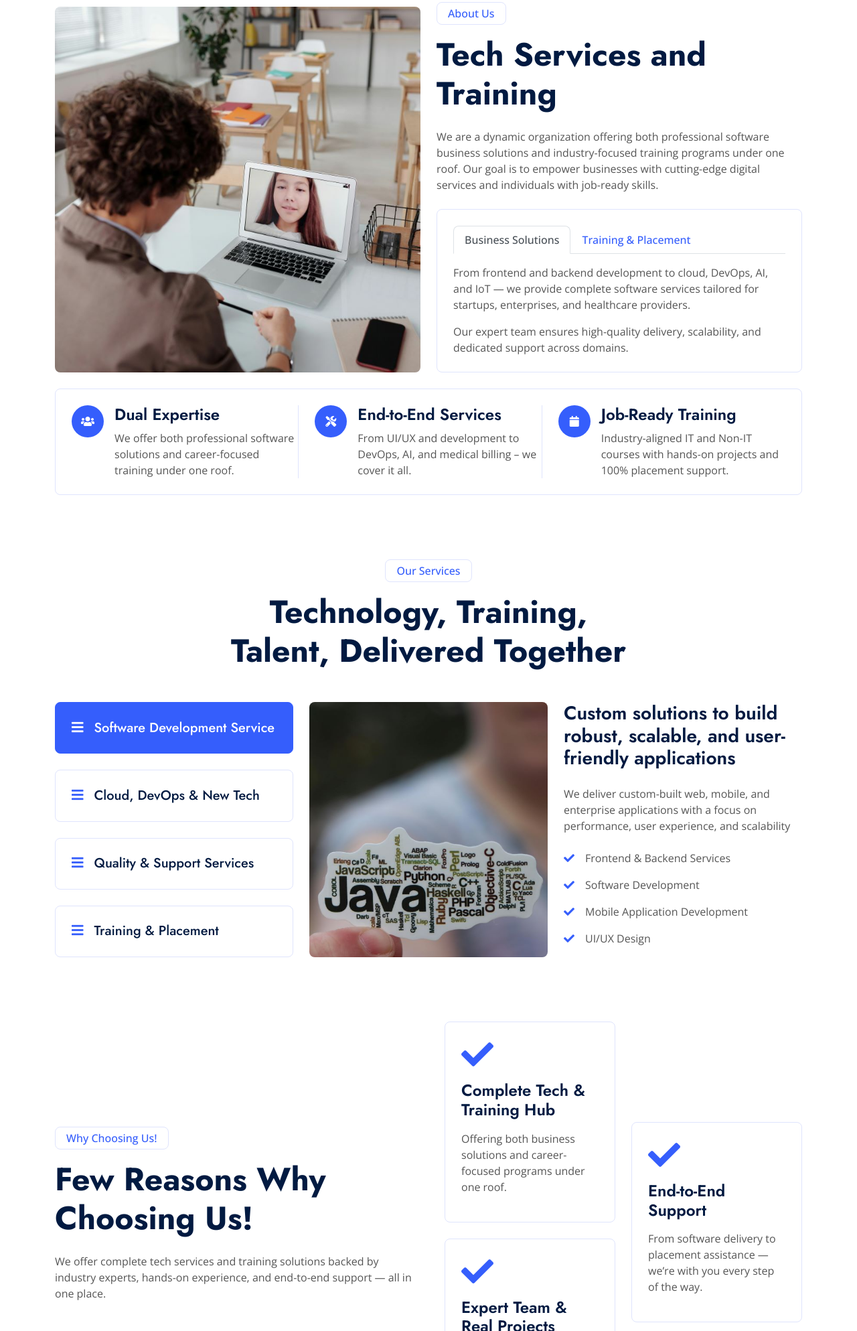
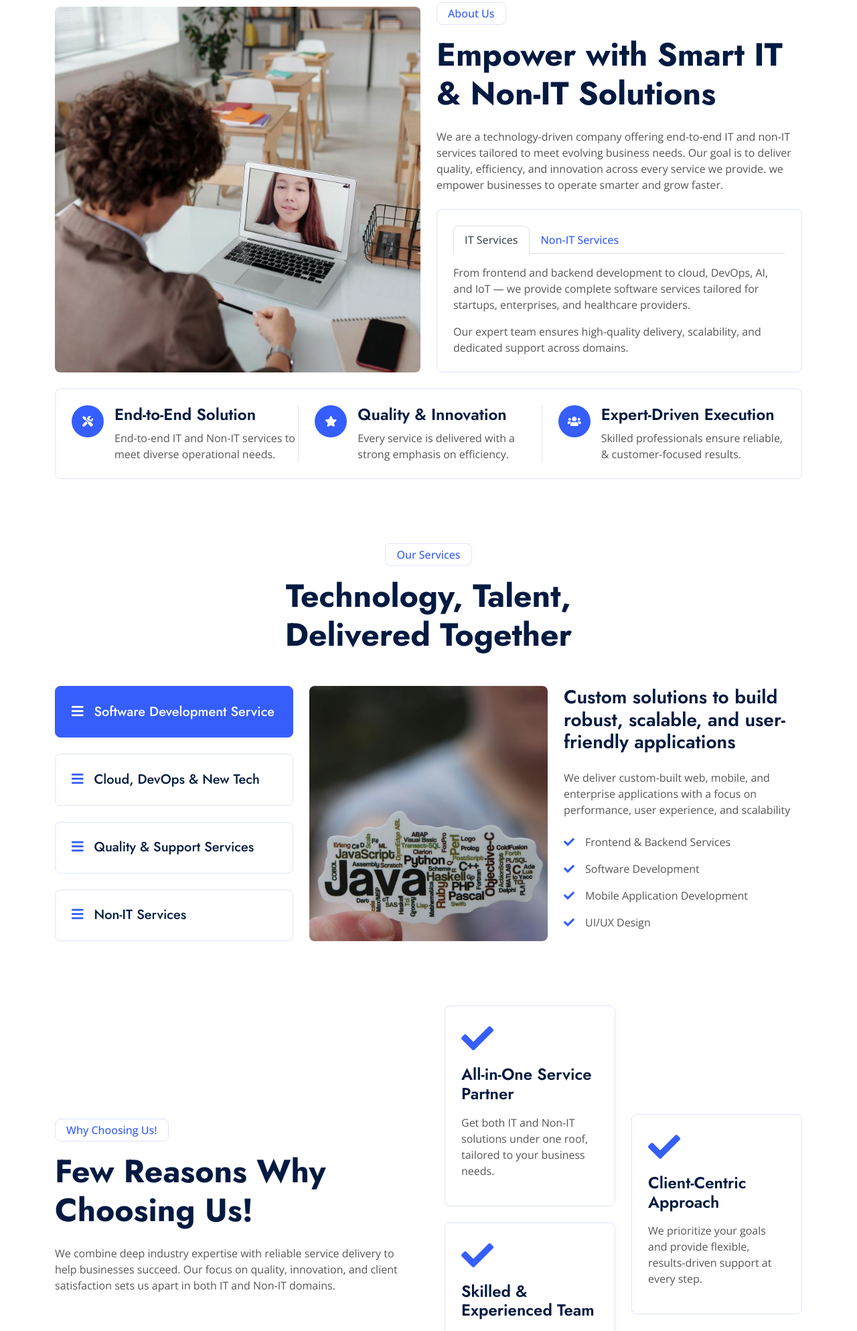
Before and after one commit to Raynxsystems/website, a plain HTML site: page index.html in a window 1280 px wide. Shown: the part 813-2800 px from the top of the page at 67% size. Drawn offline with nearby package versions, Linux system fonts and the light colour scheme.

Commit message:
removed training content

```diff
--- a/index.html
+++ b/index.html
@@ -127,8 +127,8 @@
                                 <div class="col-lg-7">
                                     <p
                                         class="d-inline-block border border-white rounded text-primary fw-semi-bold py-1 px-3 animated slideInDown">
-                                        Upskill for Non-IT Careers with Confidence!</p>
-                                    <h1 class="display-1 mb-4 animated slideInDown">Training with 100% Placement Support</h1>
+                                        Reliable Non-IT services for business efficiency</p>
+                                    <h1 class="display-1 mb-4 animated slideInDown">Specialized in Healthcare, HR, and Finance</h1>
                                     <a href="about.html" class="btn btn-primary py-3 px-5 animated slideInDown">Explore More</a>
                                 </div>
                             </div>
@@ -158,17 +158,19 @@
                 </div>
                 <div class="col-lg-6 wow fadeInUp" data-wow-delay="0.3s">
                     <p class="d-inline-block border rounded text-primary fw-semi-bold py-1 px-3">About Us</p>
-                    <h1 class="display-5 mb-4">Tech Services and Training</h1>
-                    <p class="mb-4">We are a dynamic organization offering both professional software business solutions and industry-focused training programs under one roof. Our goal is to empower businesses with cutting-edge digital services and individuals with job-ready skills.
+                    <h1 class="display-5 mb-4">Empower with Smart IT & Non-IT Solutions</h1>
+                    <p class="mb-4">We are a technology-driven company offering end-to-end IT and non-IT services tailored to
+                        meet evolving business needs. Our goal is to deliver quality, efficiency, and innovation across every service
+                        we provide. we empower businesses to operate smarter and grow faster.
                     <div class="border rounded p-4">
                         <nav>
                             <div class="nav nav-tabs mb-3" id="nav-tab" role="tablist">
                                 <button class="nav-link fw-semi-bold active" id="nav-story-tab" data-bs-toggle="tab"
                                     data-bs-target="#nav-story" type="button" role="tab" aria-controls="nav-story"
-                                    aria-selected="true">Business Solutions</button>
+                                    aria-selected="true">IT Services</button>
                                 <button class="nav-link fw-semi-bold" id="nav-mission-tab" data-bs-toggle="tab"
                                     data-bs-target="#nav-mission" type="button" role="tab" aria-controls="nav-mission"
-                                    aria-selected="false">Training & Placement</button>
+                                    aria-selected="false">Non-IT Services</button>
                                 <!-- <button class="nav-link fw-semi-bold" id="nav-vision-tab" data-bs-toggle="tab"
                                     data-bs-target="#nav-vision" type="button" role="tab" aria-controls="nav-vision"
                                     aria-selected="false">Vision</button> -->
@@ -177,22 +179,24 @@
                         <div class="tab-content" id="nav-tabContent">
                             <div class="tab-pane fade show active" id="nav-story" role="tabpanel"
                                 aria-labelledby="nav-story-tab">
-                                <p>From frontend and backend development to cloud, DevOps, AI, and IoT — we provide complete software services tailored for startups, enterprises, and healthcare providers.</p>
+                                <p>From frontend and backend development to cloud, DevOps, AI, and IoT — we provide complete software
+                                    services tailored for startups, enterprises, and healthcare providers.</p>
                                 <p class="mb-0">Our expert team ensures high-quality delivery, scalability, and dedicated support across domains.</p>
                             </div>
                             <div class="tab-pane fade" id="nav-mission" role="tabpanel"
                                 aria-labelledby="nav-mission-tab">
-                                <p>we specialize in IT and non-IT courses like Full Stack Development, Data Analytics, Digital Marketing, HR, and more. With hands-on projects, expert trainers, and 100% placement support.</p>
-                                <p class="mb-0">With practical training and industry-relevant tools,
-                                    we help you launch a successful non-technical career
+                                <p>Our Non-IT Services are designed to support the essential operations of businesses,
+                                    especially in healthcare, and administrative domains.</p>
+                                <p class="mb-0">Our Non-IT offerings include AR calling, medical billing, HR outsourcing, BPO support,
+                                    and finance services
                                     </p>
                             </div>
-                            <div class="tab-pane fade" id="nav-vision" role="tabpanel" aria-labelledby="nav-vision-tab">
+                            <!-- <div class="tab-pane fade" id="nav-vision" role="tabpanel" aria-labelledby="nav-vision-tab">
                                 <p>Tempor erat elitr rebum at clita. Diam dolor diam ipsum et tempor sit. Aliqu diam
                                     amet diam et eos labore.</p>
                                 <p class="mb-0">Diam dolor diam ipsum et tempor sit. Aliqu diam amet diam et eos labore.
                                     Clita erat ipsum et lorem et sit</p>
-                            </div>
+                            </div> -->
                         </div>
                     </div>
                 </div>
@@ -203,11 +207,11 @@
                         <div class="h-100">
                             <div class="d-flex">
                                 <div class="flex-shrink-0 btn-lg-square rounded-circle bg-primary">
-                                    <i class="fa fa-users text-white"></i>
+                                    <i class="fa fa-tools text-white"></i>
                                 </div>
                                 <div class="ps-3">
-                                    <h4>Dual Expertise</h4>
-                                    <span>We offer both professional software solutions and career-focused training under one roof.</span>
+                                    <h4>End-to-End Solution</h4>
+                                    <span>End-to-end IT and Non-IT services to meet diverse operational needs.</span>
                                 </div>
                                 <div class="border-end d-none d-lg-block"></div>
                             </div>
@@ -218,11 +222,11 @@
                         <div class="h-100">
                             <div class="d-flex">
                                 <div class="flex-shrink-0 btn-lg-square rounded-circle bg-primary">
-                                    <i class="fa fa-tools text-white"></i>
+                                    <i class="fa fa-star text-white"></i>
                                 </div>
                                 <div class="ps-3">
-                                    <h4>End-to-End Services</h4>
-                                    <span>From UI/UX and development to DevOps, AI, and medical billing – we cover it all.</span>
+                                    <h4>Quality & Innovation</h4>
+                                    <span>Every service is delivered with a strong emphasis on efficiency.</span>
                                 </div>
                                 <div class="border-end d-none d-lg-block"></div>
                             </div>
@@ -233,11 +237,11 @@
                         <div class="h-100">
                             <div class="d-flex">
                                 <div class="flex-shrink-0 btn-lg-square rounded-circle bg-primary">
-                                    <i class="fa fa-calendar text-white"></i>
+                                    <i class="fa fa-users text-white"></i>
                                 </div>
                                 <div class="ps-3">
-                                    <h4>Job-Ready Training</h4>
-                                    <span>Industry-aligned IT and Non-IT courses with hands-on projects and 100% placement support.</span>
+                                    <h4>Expert-Driven Execution</h4>
+                                    <span>Skilled professionals ensure reliable, & customer-focused results.</span>
                                 </div>
                             </div>
                         </div>
@@ -287,7 +291,7 @@
         <div class="container">
             <div class="text-center mx-auto wow fadeInUp" data-wow-delay="0.1s" style="max-width: 600px;">
                 <p class="d-inline-block border rounded text-primary fw-semi-bold py-1 px-3">Our Services</p>
-                <h1 class="display-5 mb-5">Technology, Training, Talent, Delivered Together</h1>
+                <h1 class="display-5 mb-5">Technology, Talent, Delivered Together</h1>
             </div>
             <div class="row g-4 wow fadeInUp" data-wow-delay="0.3s">
                 <div class="col-lg-4">
@@ -306,7 +310,7 @@
                         </button>
                         <button class="nav-link w-100 d-flex align-items-center text-start border p-4 mb-0"
                             data-bs-toggle="pill" data-bs-target="#tab-pane-4" type="button">
-                            <h5 class="m-0"><i class="fa fa-bars text-primary me-3"></i>Training & Placement</h5>
+                            <h5 class="m-0"><i class="fa fa-bars text-primary me-3"></i>Non-IT Services</h5>
                         </button>
                     </div>
                 </div>
@@ -378,12 +382,12 @@
                                     </div>
                                 </div>
                                 <div class="col-md-6">
-                                    <h3 class="mb-4">Upskill for the future with industry-relevant IT and Non-IT training.</h3>
-                                    <p class="mb-4">Industry-focused training in IT and non-IT domains, designed to equip learners with real-world skills & 100% placement support.</p>
-                                    <p><i class="fa fa-check text-primary me-3"></i>Full Stack, Python, Cloud, Testing</p>
-                                    <p><i class="fa fa-check text-primary me-3"></i>Digital Marketing, HR, Finances</p>
-                                    <p><i class="fa fa-check text-primary me-3"></i>Soft Skills & Interview Prep</p>
-                                    <p><i class="fa fa-check text-primary me-3"></i>100% Placement Assistance</p>
+                                    <h3 class="mb-4">Reliable operational support to streamline your business functions.</h3>
+                                    <p class="mb-4">Our Non-IT services are designed to handle essential back-office and support operations across industries.</p>
+                                    <p><i class="fa fa-check text-primary me-3"></i>HR and recruitment</p>
+                                    <p><i class="fa fa-check text-primary me-3"></i>BPO process support</p>
+                                    <p><i class="fa fa-check text-primary me-3"></i>Digital Marketing</p>
+                                    <p><i class="fa fa-check text-primary me-3"></i>Finance & Accounting</p>
 
                                 </div>
                             </div>
@@ -403,7 +407,9 @@
                 <div class="col-lg-6 wow fadeInUp" data-wow-delay="0.1s">
                     <p class="d-inline-block border rounded text-primary fw-semi-bold py-1 px-3">Why Choosing Us!</p>
                     <h1 class="display-5 mb-4">Few Reasons Why Choosing Us!</h1>
-                    <p class="mb-4">We offer complete tech services and training solutions backed by industry experts, hands-on experience, and end-to-end support — all in one place.
+                    <p class="mb-4">We combine deep industry expertise with reliable service delivery to help businesses succeed.
+                        Our focus on quality, innovation,
+                        and client satisfaction sets us apart in both IT and Non-IT domains.
                     </p>
                     <!-- <a class="btn btn-primary py-3 px-5" href="">Explore More</a> -->
                 </div>
@@ -414,8 +420,8 @@
                                 <div class="col-12 wow fadeIn" data-wow-delay="0.3s">
                                     <div class="feature-box border rounded p-4">
                                         <i class="fa fa-check fa-3x text-primary mb-3"></i>
-                                        <h4 class="mb-3">Complete Tech & Training Hub</h4>
-                                        <p class="mb-3">Offering both business solutions and career-focused programs under one roof.</p>
+                                        <h4 class="mb-3">All-in-One Service Partner</h4>
+                                        <p class="mb-3">Get both IT and Non-IT solutions under one roof, tailored to your business needs.</p>
                                         <!-- <a class="fw-semi-bold" href="">Read More <i
                                                 class="fa fa-arrow-right ms-1"></i></a> -->
                                     </div>
@@ -423,8 +429,8 @@
                                 <div class="col-12 wow fadeIn" data-wow-delay="0.5s">
                                     <div class="feature-box border rounded p-4">
                                         <i class="fa fa-check fa-3x text-primary mb-3"></i>
-                                        <h4 class="mb-3">Expert Team & Real Projects</h4>
-                                        <p class="mb-3">Services and training led by industry professionals with hands-on experience.</p>
+                                        <h4 class="mb-3">Skilled & Experienced Team</h4>
+                                        <p class="mb-3">Work with domain experts who deliver efficient, accurate, and scalable solutions.</p>
                                         <!-- <a class="fw-semi-bold" href="">Read More <i
                                                 class="fa fa-arrow-right ms-1"></i></a> -->
                                     </div>
@@ -434,8 +440,8 @@
                         <div class="col-md-6 wow fadeIn" data-wow-delay="0.7s">
                             <div class="feature-box border rounded p-4">
                                 <i class="fa fa-check fa-3x text-primary mb-3"></i>
-                                <h4 class="mb-3">End-to-End Support</h4>
-                                <p class="mb-3">From software delivery to placement assistance — we’re with you every step of the way.
+                                <h4 class="mb-3">Client-Centric Approach</h4>
+                                <p class="mb-3">We prioritize your goals and provide flexible, results-driven support at every step.
                                 </p>
                                 <!-- <a class="fw-semi-bold" href="">Read More <i class="fa fa-arrow-right ms-1"></i></a> -->
                             </div>
```
Also changed, not shown: about.html (+24 -21 lines), contact.html (+6 -2 lines), services.html (+14 -15 lines).
